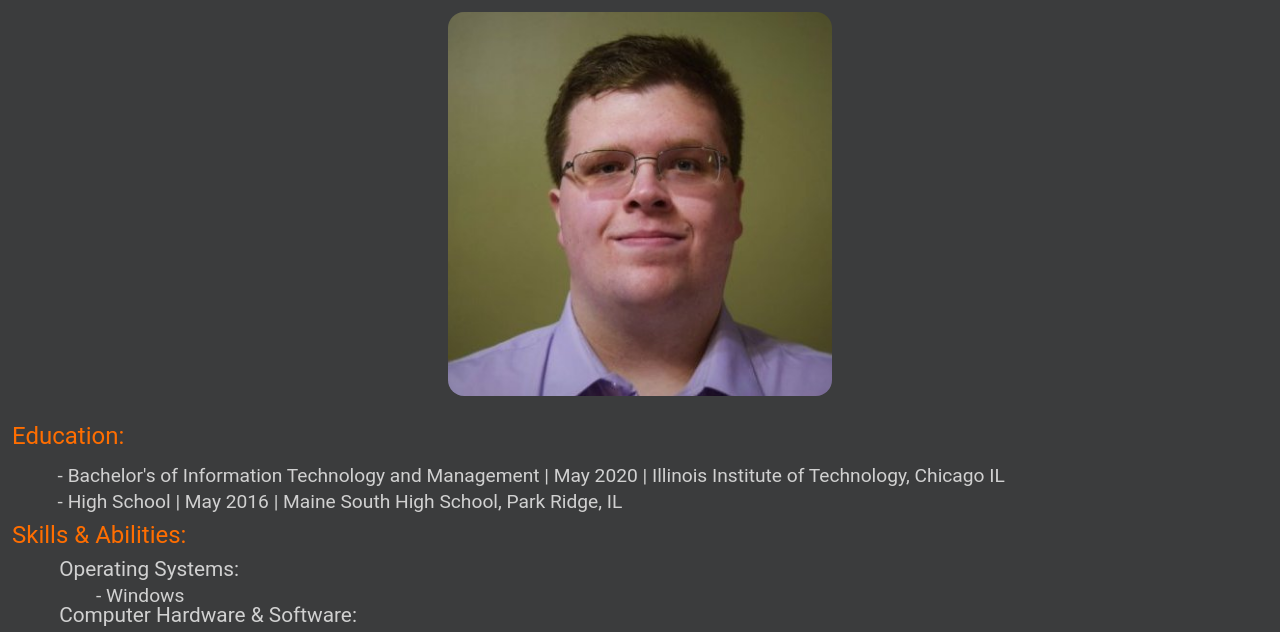
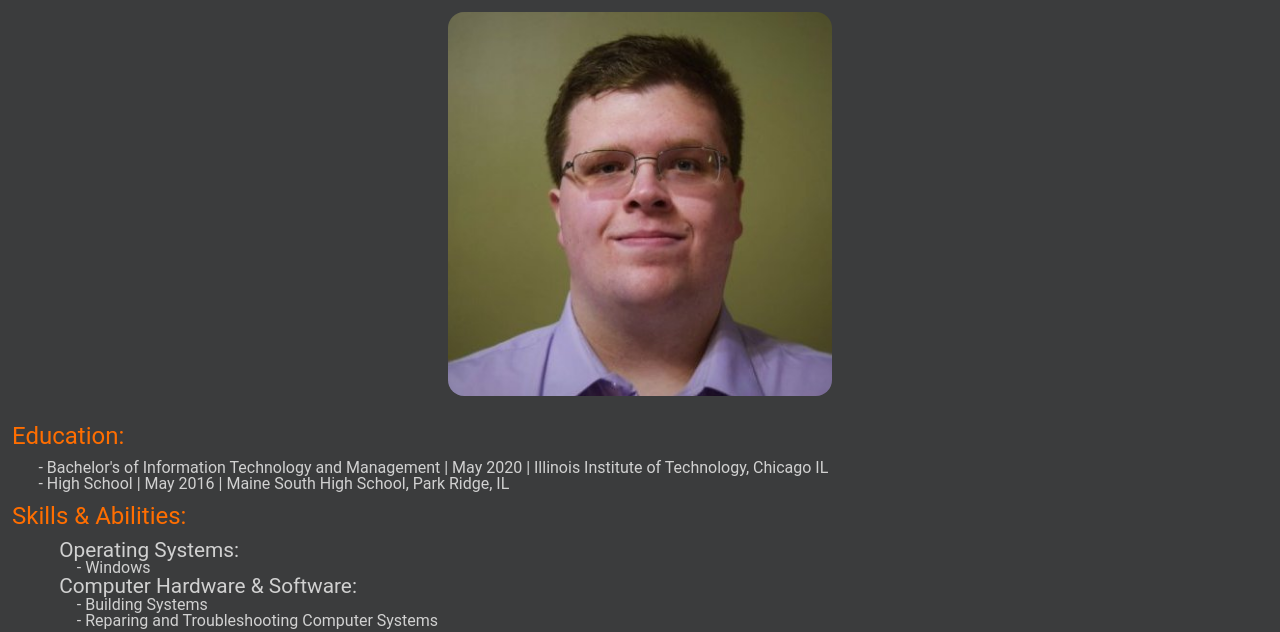
Before and after one commit to jknific719/ITMD-361-Project-3, a plain HTML site: page project-3/resume.html in a window 1280 px wide. Shown: the part 134-766 px from the top of the page. Drawn offline with Linux system fonts and the light colour scheme; a web font is replaced by a local one.

Commit message:
Edited screen.css
Changed style for h4 to div

```diff
--- a/screen.css
+++ b/screen.css
@@ -64,7 +64,7 @@ h3	{
 	padding-left: 1em;
 	font-size: 130%;
 }
-h4	{
+div	{
 	padding-left: 1em;
 	padding-top:.5vw;
 	font-size: 120%;
```
